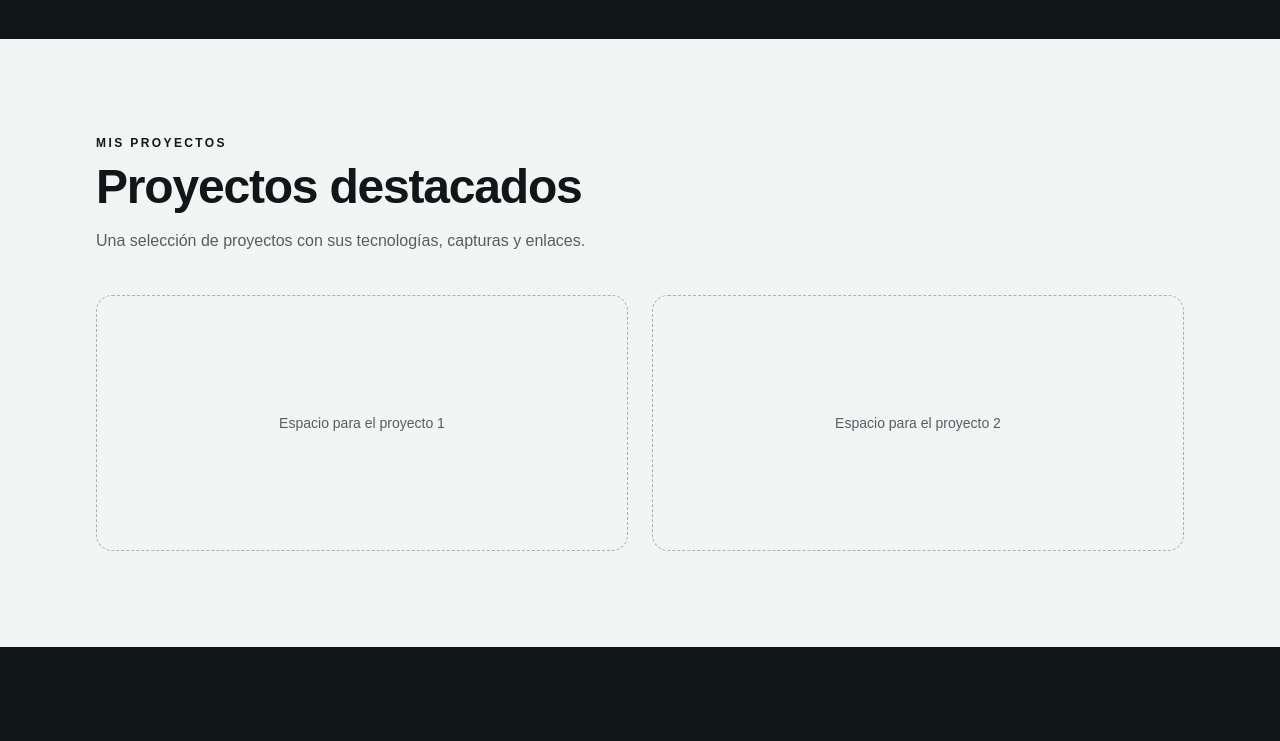
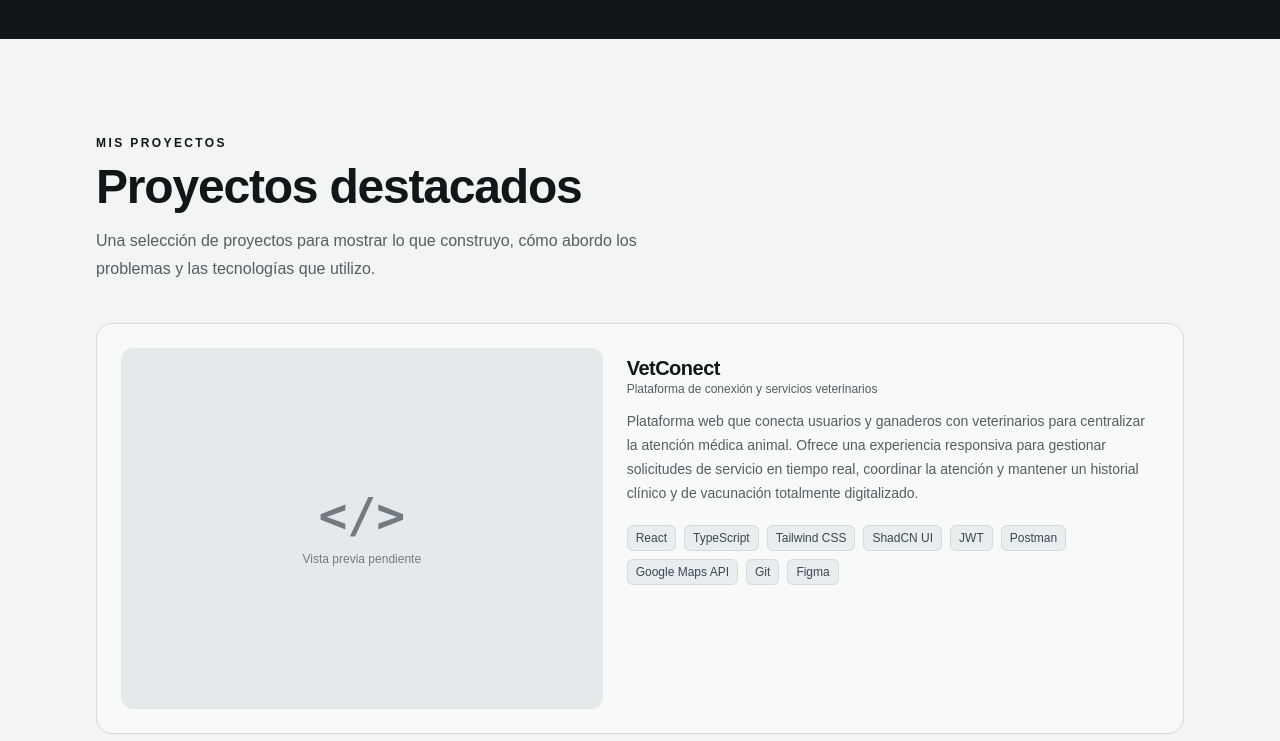
Before and after one commit to jotadecub/juans-portfolio, a React (Vite) app: page / in a window 1280 px wide. Shown: the part 1820-2561 px from the top of the page. Built offline with nearby package versions, Linux system fonts and the light colour scheme.

Commit message:
feat: agregar proyectos destacados con tarjetas tipadas

```diff
--- a/src/App.tsx
+++ b/src/App.tsx
@@ -2,6 +2,7 @@ import { MotionConfig } from "motion/react";
 import Navbar from "./components/layout/Navbar";
 import Hero from "./sections/Hero";
 import Experience from "./sections/Experience";
+import Projects from "./sections/Projects";
 
 const containerClass = "mx-auto w-full max-w-6xl px-6 sm:px-8";
 
@@ -33,38 +34,7 @@ export default function App() {
 
         <Experience />
 
-        {/* Proyectos */}
-        <section
-          id="proyectos"
-          aria-labelledby="proyectos-title"
-          className={`${sectionClass} bg-[#f3f4f4]`}
-        >
-          <div className={containerClass}>
-            <p className={eyebrowClass}>Mis proyectos</p>
-
-            <h2 id="proyectos-title" className={titleClass}>
-              Proyectos destacados
-            </h2>
-
-            <p className={`${descriptionClass} text-[#555e63]`}>
-              Una selección de proyectos con sus tecnologías,
-              capturas y enlaces.
-            </p>
-
-            <div className="mt-10 grid gap-6 md:grid-cols-2">
-              {[1, 2].map((number) => (
-                <div
-                  key={number}
-                  className="flex min-h-64 items-center justify-center rounded-2xl border border-dashed border-[#aab2b6] p-6"
-                >
-                  <p className="text-sm text-[#555e63]">
-                    Espacio para el proyecto {number}
-                  </p>
-                </div>
-              ))}
-            </div>
-          </div>
-        </section>
+        <Projects />
 
         {/* Sobre mí */}
         <section
--- /dev/null
+++ b/src/components/projects/ProjectCard.tsx
@@ -0,0 +1,117 @@
+import { motion } from "motion/react";
+import type { Project } from "../../types/project";
+
+type ProjectCardProps = {
+  project: Project;
+};
+
+const linkClass =
+  "inline-flex min-h-11 items-center justify-center rounded-lg border border-[#aab2b6] px-3 py-2 text-xs font-semibold text-[#111618] transition-colors hover:bg-[#e3e7e9] focus-visible:outline-2 focus-visible:outline-offset-4 focus-visible:outline-blue-600";
+
+export default function ProjectCard({
+  project,
+}: ProjectCardProps) {
+  const titleId = `project-${project.id}`;
+
+  const hasLinks = Boolean(
+    project.repositoryUrl || project.demoUrl,
+  );
+
+  return (
+    <motion.article
+      aria-labelledby={titleId}
+      initial={{ opacity: 0, y: 16 }}
+      whileInView={{ opacity: 1, y: 0 }}
+      viewport={{ once: true, amount: 0.15 }}
+      transition={{ duration: 0.45 }}
+      className="grid min-w-0 gap-6 rounded-2xl border border-[#d5dadd] bg-white/40 p-5 sm:p-6 xl:grid-cols-[0.95fr_1.05fr]"
+    >
+      <div className="aspect-4/3 overflow-hidden rounded-xl bg-[#e5e9eb]">
+        {project.image ? (
+          <img
+            src={project.image.src}
+            alt={project.image.alt}
+            loading="lazy"
+            width={800}
+            height={600}
+            className="h-full w-full object-contain"
+          />
+        ) : (
+          <div className="flex h-full flex-col items-center justify-center gap-3 p-6 text-[#737b80]">
+            <span
+              aria-hidden="true"
+              className="font-mono text-5xl font-bold"
+            >
+              {"</>"}
+            </span>
+
+            <p className="text-center text-xs">
+              Vista previa pendiente
+            </p>
+          </div>
+        )}
+      </div>
+
+      <div className="flex min-w-0 flex-col">
+        <h3
+          id={titleId}
+          className="mt-2 text-xl leading-tight font-bold tracking-tight"
+        >
+          {project.title}
+        </h3>
+
+        <p className="text-xs font-medium text-[#555e63]">
+          {project.category}
+        </p>
+
+        <p className="mt-3 text-sm leading-6 text-[#555e63]">
+          {project.description}
+        </p>
+
+        <ul
+          aria-label="Tecnologías utilizadas"
+          className="mt-5 flex flex-wrap gap-2"
+        >
+          {project.technologies.map((technology) => (
+            <li
+              key={technology}
+              className="rounded-md border border-[#d5dadd] bg-[#e9edef] px-2 py-1 text-xs font-medium text-[#39494f]"
+            >
+              {technology}
+            </li>
+          ))}
+        </ul>
+
+        {hasLinks && (
+          <div className="mt-auto pt-6">
+            <div className="flex flex-wrap gap-2">
+              {project.repositoryUrl && (
+                <a
+                  href={project.repositoryUrl}
+                  target="_blank"
+                  rel="noopener noreferrer"
+                  aria-label={`Ver código de ${project.title} (se abre en otra pestaña)`}
+                  className={linkClass}
+                >
+                  Ver código
+                </a>
+              )}
+
+              {project.demoUrl && (
+                <a
+                  href={project.demoUrl}
+                  target="_blank"
+                  rel="noopener noreferrer"
+                  aria-label={`Ver demo de ${project.title} (se abre en otra pestaña)`}
+                  className={linkClass}
+                >
+                  Ver demo
+                </a>
+              )}
+            </div>
+          </div>
+        )}
+      </div>
+    </motion.article>
+  );
+}
--- /dev/null
+++ b/src/data/projects.ts
@@ -0,0 +1,29 @@
+import type { Project } from "../types/project";
+
+export const projects: Project[] = [
+  {
+    id: "vetconect",
+    title: "VetConect",
+    category: "Plataforma de conexión y servicios veterinarios",
+    description:
+      "Plataforma web que conecta usuarios y ganaderos con veterinarios para centralizar la atención médica animal. Ofrece una experiencia responsiva para gestionar solicitudes de servicio en tiempo real, coordinar la atención y mantener un historial clínico y de vacunación totalmente digitalizado.",
+    technologies: [
+      "React",
+      "TypeScript",
+      "Tailwind CSS",
+      "ShadCN UI",
+      "JWT",
+      "Postman",
+      "Google Maps API",
+      "Git",
+      "Figma",
+    ],
+
+    // image: {
+    //   src: "/images/projects/restaurante.webp",
+    //   alt: "Panel de ventas y pedidos de la aplicación",
+    // },
+    // repositoryUrl: "https://github.com/tu-usuario/tu-repositorio",
+    // demoUrl: "https://tu-proyecto.com",
+  },
+];
--- /dev/null
+++ b/src/sections/Projects.tsx
@@ -0,0 +1,48 @@
+import ProjectCard from "../components/projects/ProjectCard";
+import { projects } from "../data/projects";
+
+export default function Projects() {
+  return (
+    <section
+      id="proyectos"
+      aria-labelledby="proyectos-title"
+      className="scroll-mt-8 bg-[#f3f4f4] py-16 text-[#111618] sm:py-20 lg:py-24"
+    >
+      <div className="mx-auto w-full max-w-6xl px-6 sm:px-8">
+        <div className="max-w-2xl">
+          <p className="mb-3 text-xs font-bold uppercase tracking-[0.2em]">
+            Mis proyectos
+          </p>
+
+          <h2
+            id="proyectos-title"
+            className="text-3xl font-bold tracking-tight sm:text-4xl lg:text-5xl"
+          >
+            Proyectos destacados
+          </h2>
+
+          <p className="mt-4 max-w-xl text-base leading-7 text-[#555e63]">
+            Una selección de proyectos para mostrar lo que
+            construyo, cómo abordo los problemas y las tecnologías
+            que utilizo.
+          </p>
+        </div>
+
+        {projects.length > 0 ? (
+          <div className="mt-10 grid items-stretch gap-6 md:grid-cols-2 xl:grid-cols-1">
+            {projects.map((project) => (
+              <ProjectCard
+                key={project.id}
+                project={project}
+              />
+            ))}
+          </div>
+        ) : (
+          <p className="mt-10 text-sm leading-6 text-[#555e63]">
+            Próximamente compartiré mis proyectos.
+          </p>
+        )}
+      </div>
+    </section>
+  );
+}
--- /dev/null
+++ b/src/types/project.ts
@@ -0,0 +1,15 @@
+export type ProjectImage = {
+  src: string;
+  alt: string;
+};
+
+export type Project = {
+  id: string;
+  title: string;
+  category: string;
+  description: string;
+  technologies: string[];
+  image?: ProjectImage;
+  repositoryUrl?: string;
+  demoUrl?: string;
+};
```
